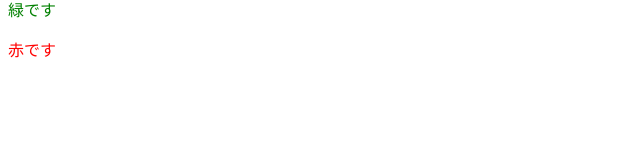
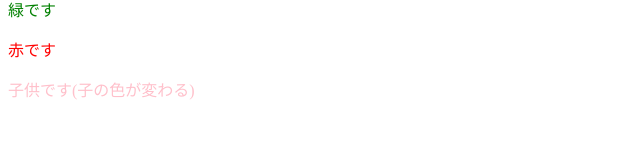
Before and after one commit to TakeshiShiomi/react_study, a React (Create React App) app: page / in a window 1280 px wide. Shown: the part 134-300 px from the top of the page, without its empty margins (0-640 px from the left). Built offline with nearby package versions, Linux system fonts and the light colour scheme.

Commit message:
children実装

```diff
--- a/src/App.tsx
+++ b/src/App.tsx
@@ -6,12 +6,10 @@ interface AppProps {
   name?: string;
 }
 
-
 // () => {}：これはアロー関数を定義する構文。()内には関数の引数を、{}内には関数の本体を記述します
 // 他のファイルでも使えるようにするためにexportする
 // AppProps型を引数に取るApp関数を定義
 export const App: React.FC<AppProps> = () => {
-
   // ボタンがクリックされたときの処理
   const onClickButton = () => {
     alert('ボタンがクリックされました');
--- /dev/null
+++ b/src/ChildrenPractice.tsx
@@ -0,0 +1,29 @@
+import React from 'react';
+// childrenプロパティを受け取るためにReactNodeをインポート
+import { ReactNode } from 'react';
+import './App.css';
+
+interface ChildrenPracticeProps {
+  colorName: string;
+  text?: string;
+  // childrenプロパティを受け取るためにReactNodeを型定義
+  children?: ReactNode;
+}
+
+// TypeScriptは型チェックを行うため、childrenプロパティを明示的に型定義に含める必要があります。
+// ChildrenPracticePropsインターフェースにchildrenプロパティを追加することで、この問題を解決できます。
+// childrenは任意のReactノードを受け取ることができるため、型は通常ReactNodeとします。
+export const ChildrenPractice: React.FC<ChildrenPracticeProps> = (props) => {
+  const colorStyle = {
+    color: props.colorName,
+  };
+
+  console.log(props);
+
+  return (
+    <>
+      {/* childrenプロパティを表示 */}
+      <p style={colorStyle}>{props.children}</p>
+    </>
+  );
+};
--- a/src/index.tsx
+++ b/src/index.tsx
@@ -4,7 +4,7 @@ import {createRoot} from 'react-dom/client';
 import { App } from './App';
 import { PropsPractice } from './PropsPractice';
 import { PropsPractice2 } from './PropsPractice2';
-
+import { ChildrenPractice } from './ChildrenPractice';
 
 const rootElement = document.getElementById('root');
 if (!rootElement) {
@@ -15,7 +15,6 @@ const root = createRoot(rootElement);
 root.render(
   <>
     <App />
-
     {/*
     propsとは、コンポーネントに渡す引数のこと
     コンポーネントタグの中に属性として値を渡すことで、コンポーネントに値を渡すことができる
@@ -23,5 +22,12 @@ root.render(
     <PropsPractice colorName='blue' text='青です' />
     <PropsPractice colorName='green' text='緑です' />
     <PropsPractice2 colorName='red' text='赤です' />
+
+    {/*
+    childrenはReactの組み込みプロパティで、コンポーネントの開始タグと終了タグの間に配置された要素を表します。
+     */}
+    <ChildrenPractice colorName='pink'>
+      子供です(子の色が変わる)
+    </ChildrenPractice>
   </>
 );
```
Also changed, not shown: 1 other file (tests, documents, lock files or other folders).
